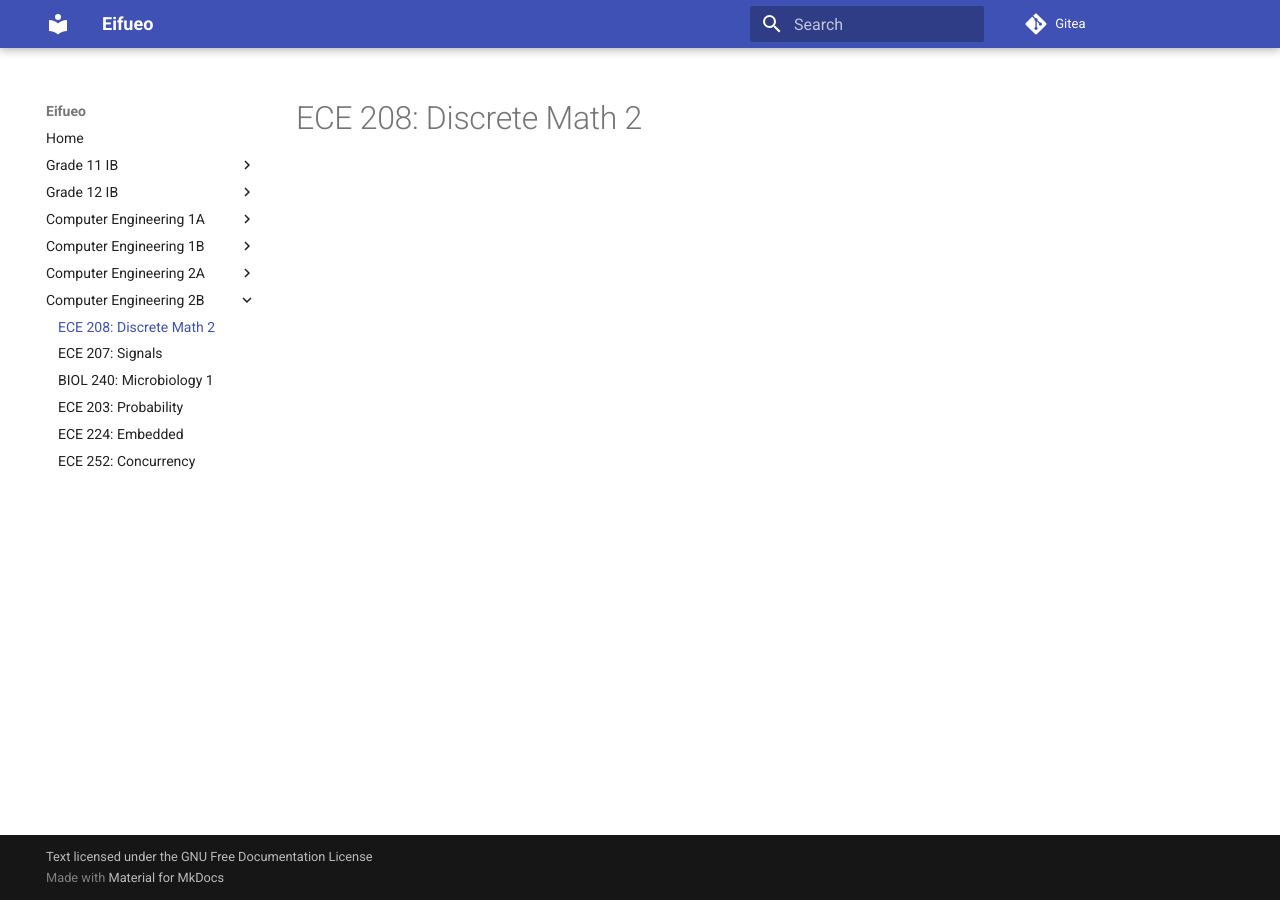
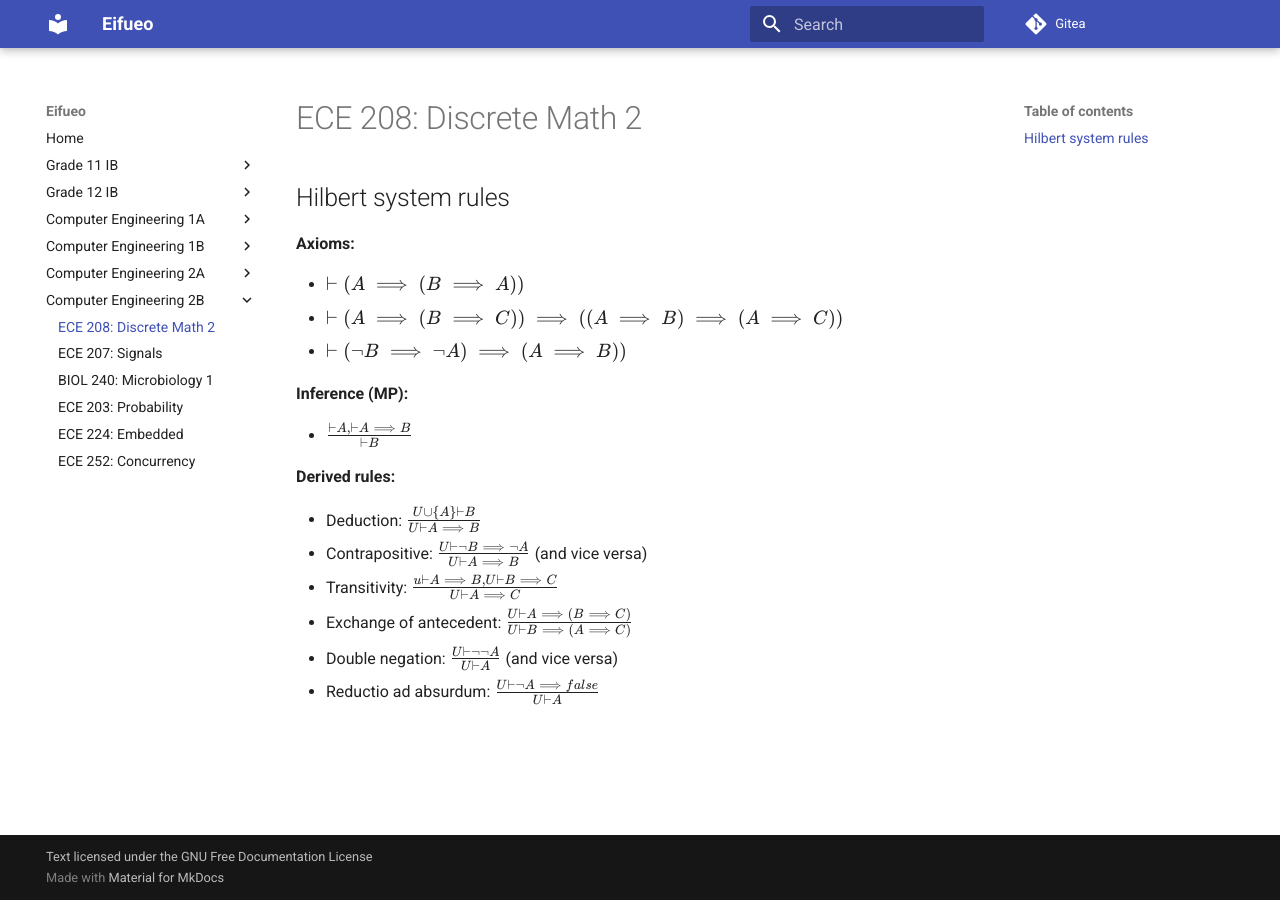
Before and after one commit to potatoeggy/eifueo, an MkDocs documentation site: the page built from docs/2b/ece208.md, in a window 1280 px wide. Built offline with MkDocs 1.6.1 and Material for MkDocs 9.7.7, drawn with Linux system fonts in a browser that asks for light colours.

Commit message:
ece208: add formulas

```diff
--- a/docs/2b/ece208.md
+++ b/docs/2b/ece208.md
@@ -1 +1,22 @@
 # ECE 208: Discrete Math 2
+
+## Hilbert system rules
+
+**Axioms:**
+
+- $\vdash (A\implies (B\implies A))$
+- $\vdash (A\implies (B\implies C))\implies ((A\implies B)\implies (A\implies C))$
+- $\vdash (\neg B\implies\neg A)\implies (A\implies B))$
+
+**Inference (MP):**
+
+- $\frac{\vdash A, \vdash A\implies B}{\vdash B}$
+
+**Derived rules:**
+
+- Deduction: $\frac{U\cup \{A\}\vdash B}{U\vdash A\implies B}$
+- Contrapositive: $\frac{U\vdash \neg B\implies\neg A}{U\vdash A\implies B}$ (and vice versa)
+- Transitivity: $\frac{u\vdash A\implies B, U\vdash B\implies C}{U\vdash A\implies C}$
+- Exchange of antecedent: $\frac{U\vdash A\implies (B\implies C)}{U\vdash B\implies (A\implies C)}$
+- Double negation: $\frac{U\vdash \neg\neg A}{U\vdash A}$ (and vice versa)
+- Reductio ad absurdum: $\frac{U\vdash\neg A\implies false}{U\vdash A}$
```
